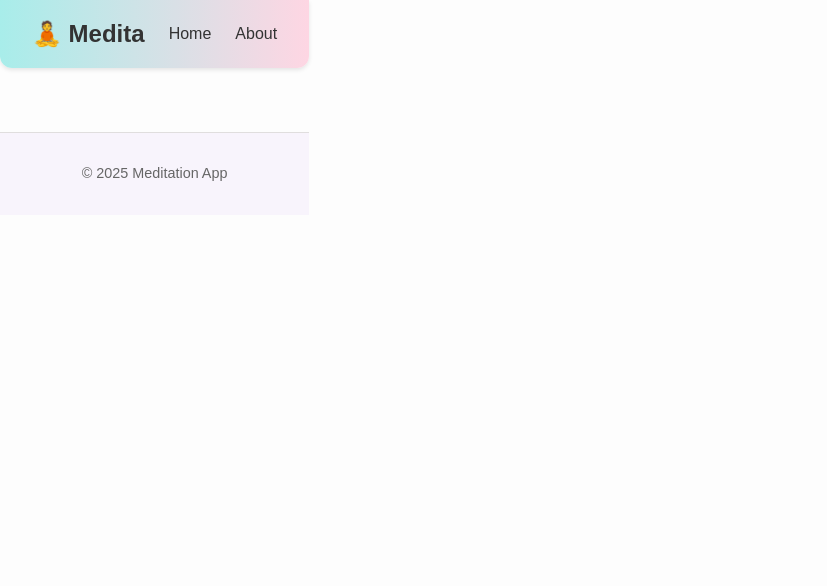
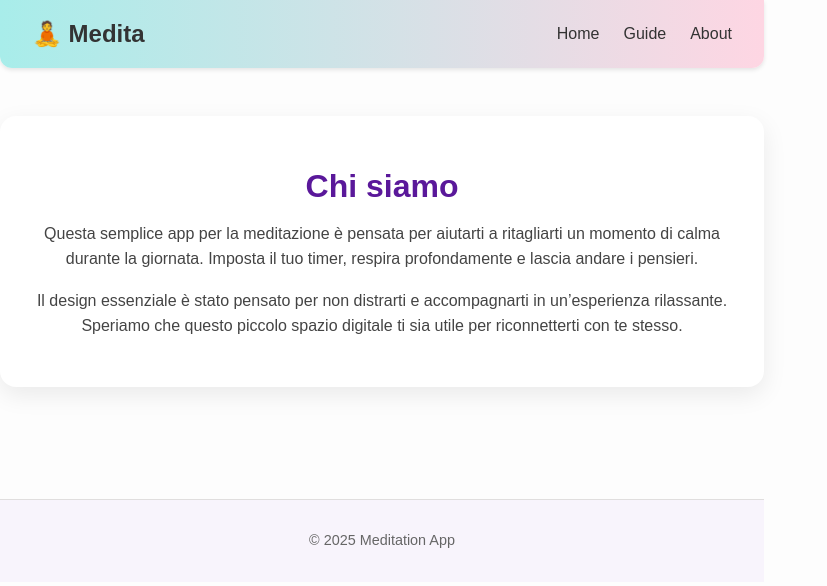
Before and after one commit to stefano-hm/ProgettoReact, a React (Vite) app: page /guide in a window 1280 px wide. Shown: the top 586 px of the page, without its empty margins (0-827 px from the left). Built offline with nearby package versions, Linux system fonts and the light colour scheme.

Commit message:
aggiunta route Guide

```diff
--- a/src/App.jsx
+++ b/src/App.jsx
@@ -1,5 +1,6 @@
 import { BrowserRouter, Routes, Route } from 'react-router-dom'
 import Home from './pages/Home'
+import Guide from './pages/Guide'
 import About from './pages/About'
 import Header from './components/Header'
 import Footer from './components/Footer'
@@ -11,9 +12,10 @@ function App() {
     <Header />
       <Routes>
         <Route path="/" element={<Home />} />
+        <Route path="/guide" element={<Guide />} />
         <Route path="/about" element={<About />} />
       </Routes>
-      <Footer />
+    <Footer />
     </BrowserRouter>
   )
 }
--- a/src/components/Header.jsx
+++ b/src/components/Header.jsx
@@ -8,6 +8,7 @@ export default function Header() {
         <div className="nav-logo">🧘 Medita</div>
         <div className="nav-links">
           <Link to="/">Home</Link>
+          <Link to="/guide">Guide</Link>
           <Link to="/about">About</Link>
         </div>
       </nav>
--- /dev/null
+++ b/src/pages/Guide.jsx
@@ -0,0 +1,17 @@
+import '../styles/Guide.css'
+
+export default function Guide() {
+  return (
+    <div className="guide-container">
+      <h1>Chi siamo</h1>
+      <p>
+        Questa semplice app per la meditazione è pensata per aiutarti a ritagliarti un momento di calma durante la giornata.
+        Imposta il tuo timer, respira profondamente e lascia andare i pensieri.
+      </p>
+      <p>
+        Il design essenziale è stato pensato per non distrarti e accompagnarti in un’esperienza rilassante.
+        Speriamo che questo piccolo spazio digitale ti sia utile per riconnetterti con te stesso.
+      </p>
+    </div>
+  )
+}
--- /dev/null
+++ b/src/styles/Guide.css
@@ -0,0 +1,17 @@
+.guide-container {
+    max-width: 700px;
+    margin: 3rem auto;
+    padding: 2rem;
+    background-color: #ffffff;
+    border-radius: 16px;
+    box-shadow: 0 8px 24px rgba(0, 0, 0, 0.08);
+    line-height: 1.6;
+    color: #444;
+    text-align: center;
+  }
+
+  .guide-container h1 {
+    font-size: 2rem;
+    margin-bottom: 1rem;
+    color: #5a189a;
+  }
```
